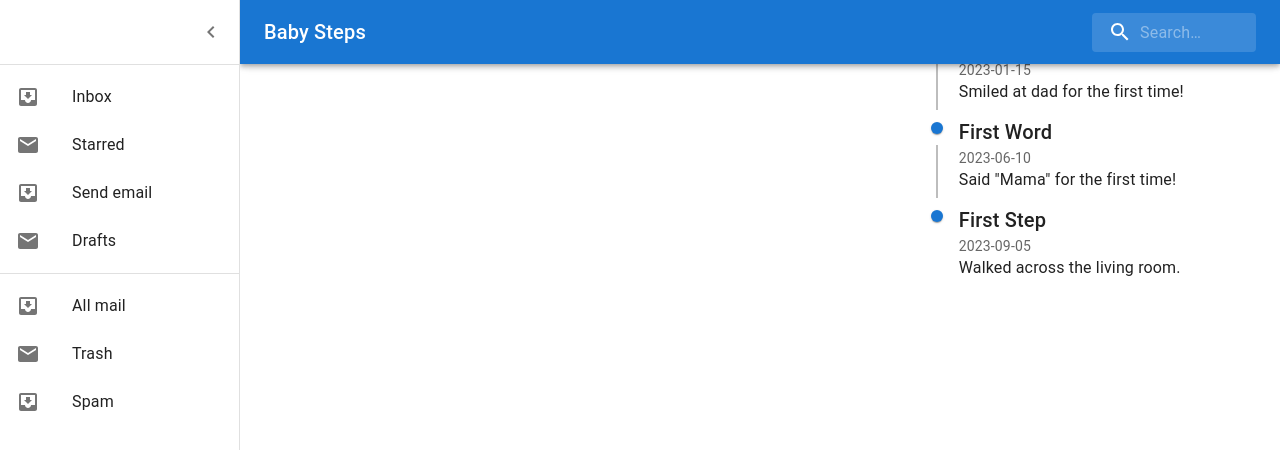
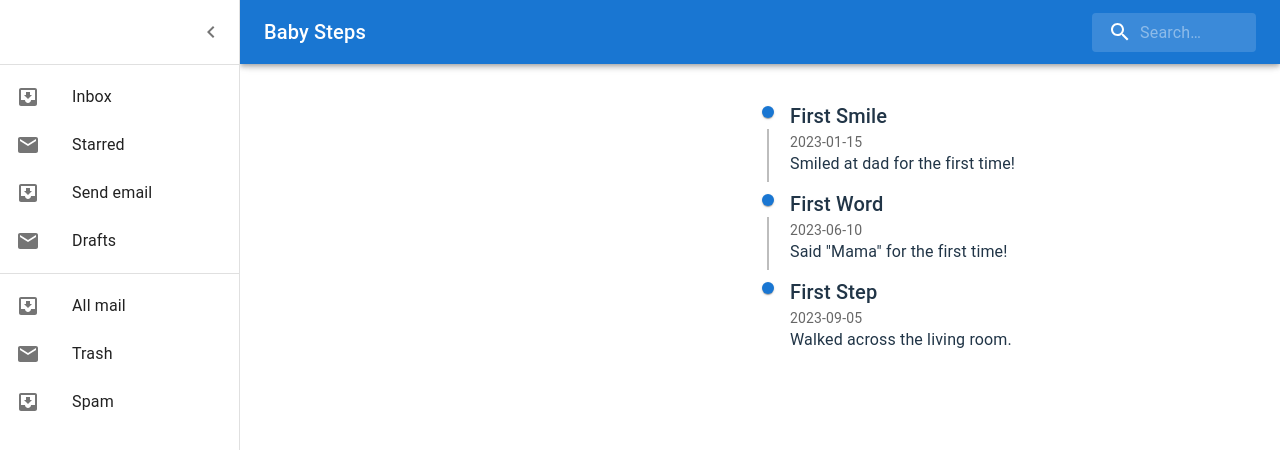
Before and after one commit to lorashley/memory-box, a React (Vite) app: page / in a window 1280 px wide. Shown: the top 450 px of the page. Built offline with nearby package versions, Linux system fonts and the light colour scheme.

Commit message:
✨ Refactor App component to use custom hook `useSwitch` for drawer state management

```diff
--- a/src/App.tsx
+++ b/src/App.tsx
@@ -3,7 +3,7 @@ import Header from './Header'
 import MilestonesTimeline, { Milestone } from './MilestonesTimeline'
 import AppDrawer from './AppDrawer'
 import Box from '@mui/material/Box'
-import CssBaseline from '@mui/material/CssBaseline'
+import useSwitch from './hooks/useSwitch'
 
 const milestones: Milestone[] = [
   {
@@ -32,26 +32,27 @@ function App() {
     [_setSearchTerm],
   )
 
-  const [isOpen, setOpen] = useState(true)
-
-  const handleDrawerOpen = () => {
-    setOpen(true)
-  }
-
-  const handleDrawerClose = () => {
-    setOpen(false)
-  }
+  const [isOpen, openDrawer, closeDrawer] = useSwitch(true)
 
   return (
     <Box sx={{ display: 'flex' }}>
-      <CssBaseline />
       <Header
         setSearchTerm={setSearchTerm}
-        handleDrawerOpen={handleDrawerOpen}
+        handleDrawerOpen={openDrawer}
         isOpen={isOpen}
       />
-      <AppDrawer isOpen={isOpen} handleDrawerClose={handleDrawerClose} />
-      <MilestonesTimeline milestones={milestones} searchTerm={searchTerm} />
+      <AppDrawer isOpen={isOpen} handleDrawerClose={closeDrawer} />
+      <Box
+        sx={{
+          display: 'flex',
+          flexDirection: 'column',
+          width: '100%',
+          p: 8,
+          alignContent: 'flex-start',
+        }}
+      >
+        <MilestonesTimeline milestones={milestones} searchTerm={searchTerm} />
+      </Box>
     </Box>
   )
 }
```
